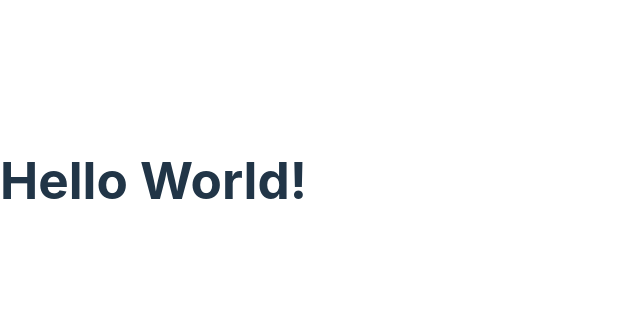
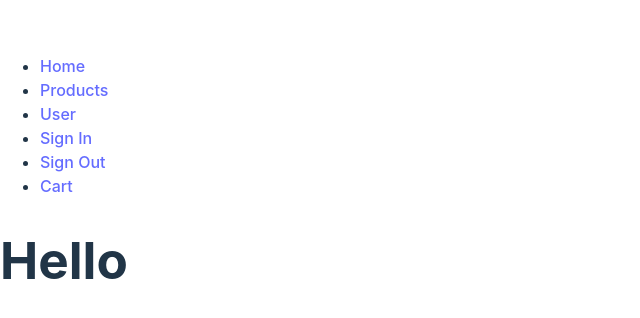
Before and after one commit to PedroCr05/earthwise-front-end, a React (Vite) app: page / in a window 1280 px wide. Shown: the part 220-538 px from the top of the page, without its empty margins (0-640 px from the left). Built offline with nearby package versions, Linux system fonts and the light colour scheme.

Commit message:
Created the Nav Bar Router. All Routes are functioning. Did add a few comments for myself in there. Might make a ready me for that aspect.

```diff
--- a/src/App.jsx
+++ b/src/App.jsx
@@ -1,9 +1,11 @@
 import { useState, useEffect } from "react";
+import NavBar from "./components/NavBar";
 
 const App = () => {
   return (
     <>
-      <h1>Hello World!</h1>
+      <NavBar />
+      <h1>Hello</h1>
     </>
   );
 };
--- /dev/null
+++ b/src/components/NavBar.jsx
@@ -0,0 +1,60 @@
+import { Link } from "react-router-dom";
+
+const NavBar = () => {
+  return (
+    <nav>
+      <ul>
+        <li>
+          {/*
+            This home will not actually be home but our site logo/image since that's what more folks have it as most of the time.
+            Although I might have two separate link anyway.
+            One for that clickable image while the other being what I have here below.
+          */}
+          <Link to="/">Home</Link>
+        </li>
+
+        <li>
+          <Link to="/products">Products</Link>
+        </li>
+
+        <li>
+          {/*
+            "User" here will not actually be user but the user's username.
+            Hopefully that makes sense.
+          */}
+
+          <Link to="/user">User</Link>
+        </li>
+
+        <li>
+          {/*
+            Will plan for sign in to be a ternary operator so if the user is already logged in.
+            They will no longer see this on their Nav Bar.
+          */}
+          <Link to="/sign-in">Sign In</Link>
+        </li>
+
+        <li>
+          {/*
+            Same as the sign in.
+            It'll contain the ternary operator, but also might keep it.
+            Unsure since sometimes some sites have this on the navbar when someone is signed in.
+            Though sometimes some sites hides this option until they are on their own account profile.
+          */}
+          <Link to="/sign-out">Sign Out</Link>
+        </li>
+
+        <li>
+          {/*
+            This is POST MVP so might be able get to it.
+            Might not, but hopefully I can get to it.
+            100% want to challenge myself in creating more than 1 page for sure!
+          */}
+          <Link to="/cart">Cart</Link>
+        </li>
+      </ul>
+    </nav>
+  );
+};
+
+export default NavBar;
```
